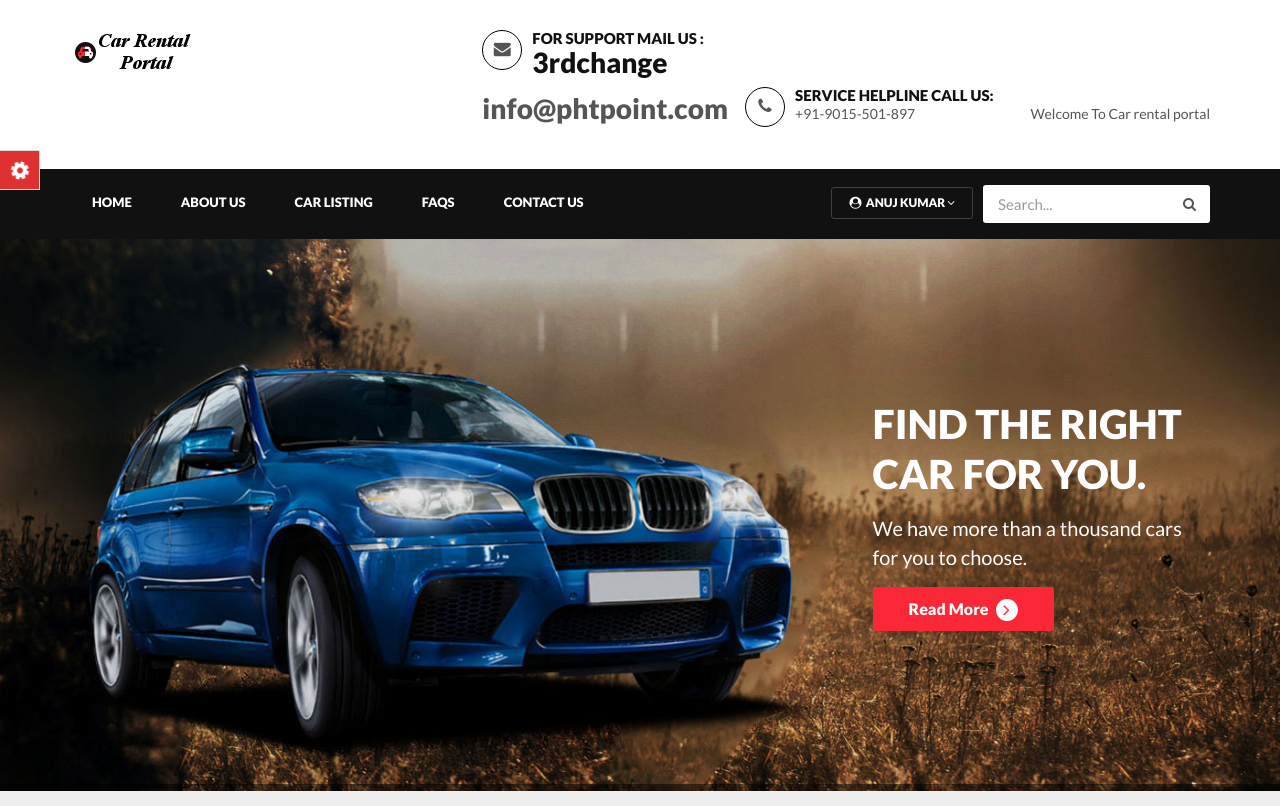
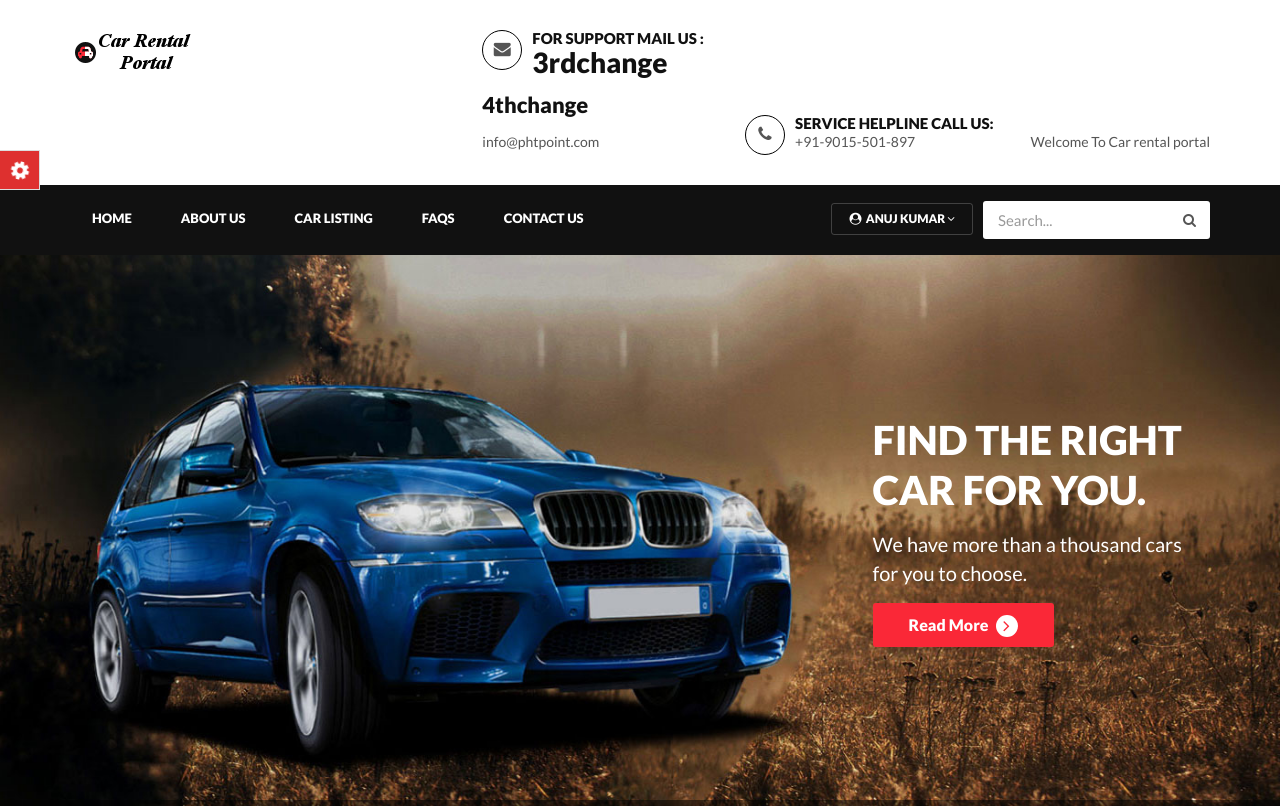
Before and after one commit to tayzarmein/repository1, a PHP site: page / in a window 1280 px wide. Shown: the top 806 px of the page. Run offline with PHP 8.4, Linux system fonts and the light colour scheme; a user stored in the database is signed in; data comes from the database, SQL or seed files in the repository.

Commit message:
Update header.php

```diff
--- a/includes/header.php
+++ b/includes/header.php
@@ -11,7 +11,8 @@
             <div class="header_widgets">
               <div class="circle_icon"> <i class="fa fa-envelope" aria-hidden="true"></i> </div>
               <p class="uppercase_text">For Support Mail us : </p>
-              <h3>3rdchange<h3>
+              <h3>3rdchange</h3>
+              <h4>4thchange</h4>
               <a href="mailto:info@example.com">info@phtpoint.com</a> </div>
             <div class="header_widgets">
               <div class="circle_icon"> <i class="fa fa-phone" aria-hidden="true"></i> </div>
```
